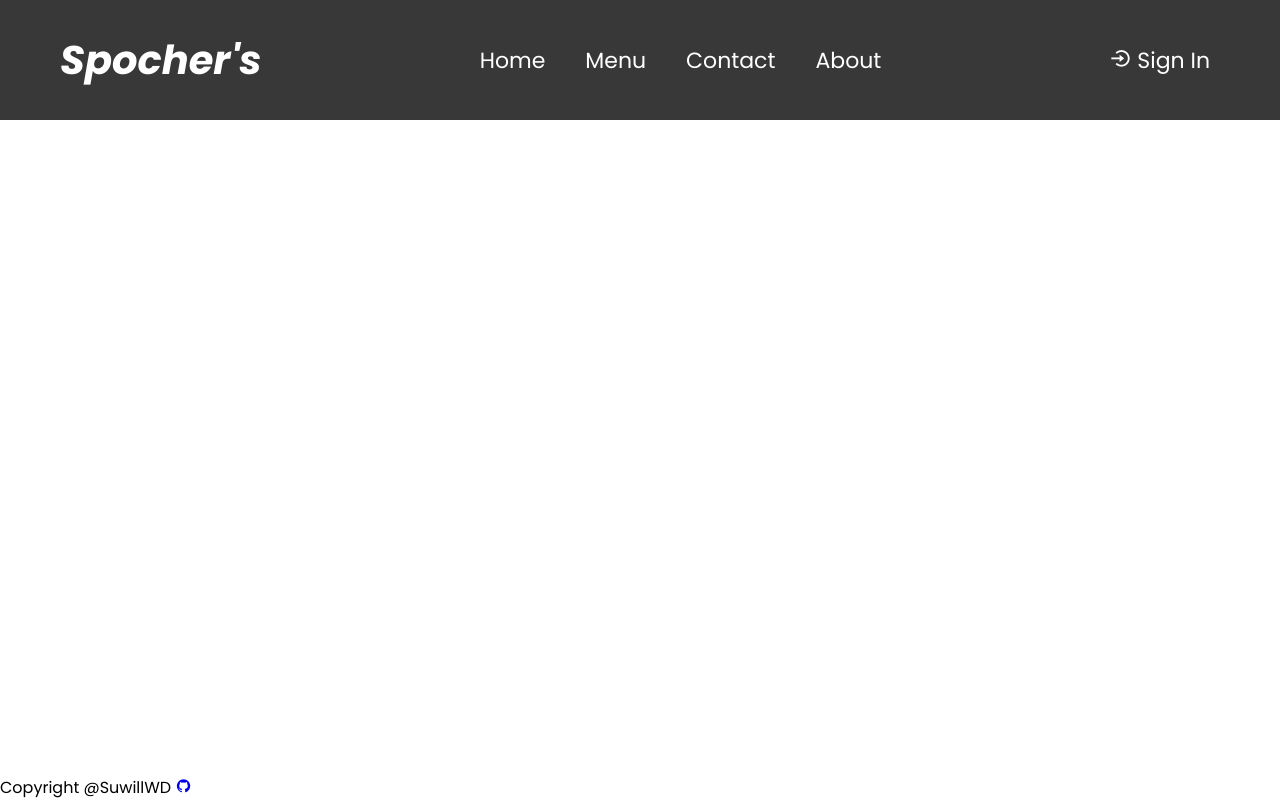
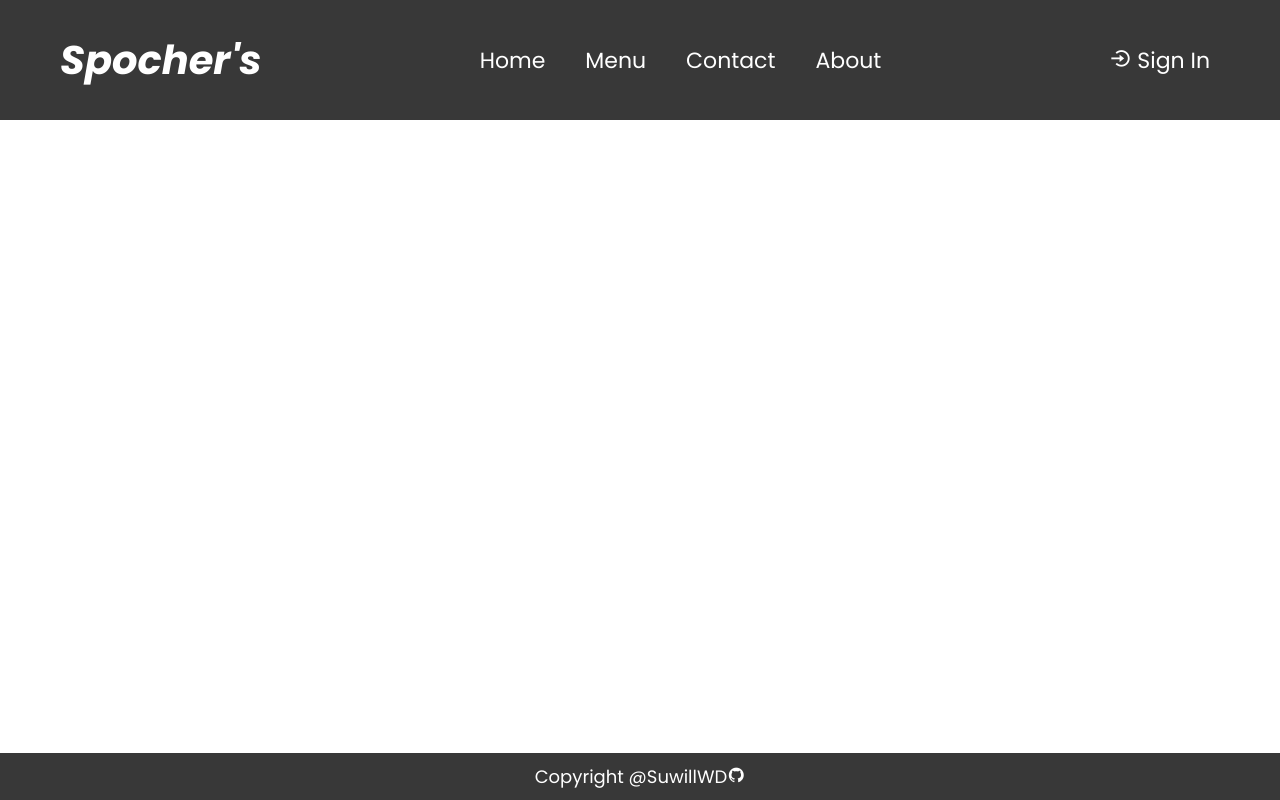
Before and after one commit to SuwillWD/restaurant-page, a website: page src/index.html in a window 1280 px wide. Drawn offline with nearby package versions, Linux system fonts and the light colour scheme.

Commit message:
desgin footer

```diff
--- a/src/style.css
+++ b/src/style.css
@@ -52,3 +52,16 @@ header nav button:hover,
     border-bottom: 2px solid white;
     cursor: pointer;
 }
+
+footer {
+    padding: 10px;
+    background-color: rgb(56, 56, 56);
+    font-size: 18px;
+    color: white;
+    display: flex;
+    justify-content: center;
+}
+
+footer i {
+    color: white;
+}
```
Also changed, not shown: src/index.html (+1 -1 lines).
